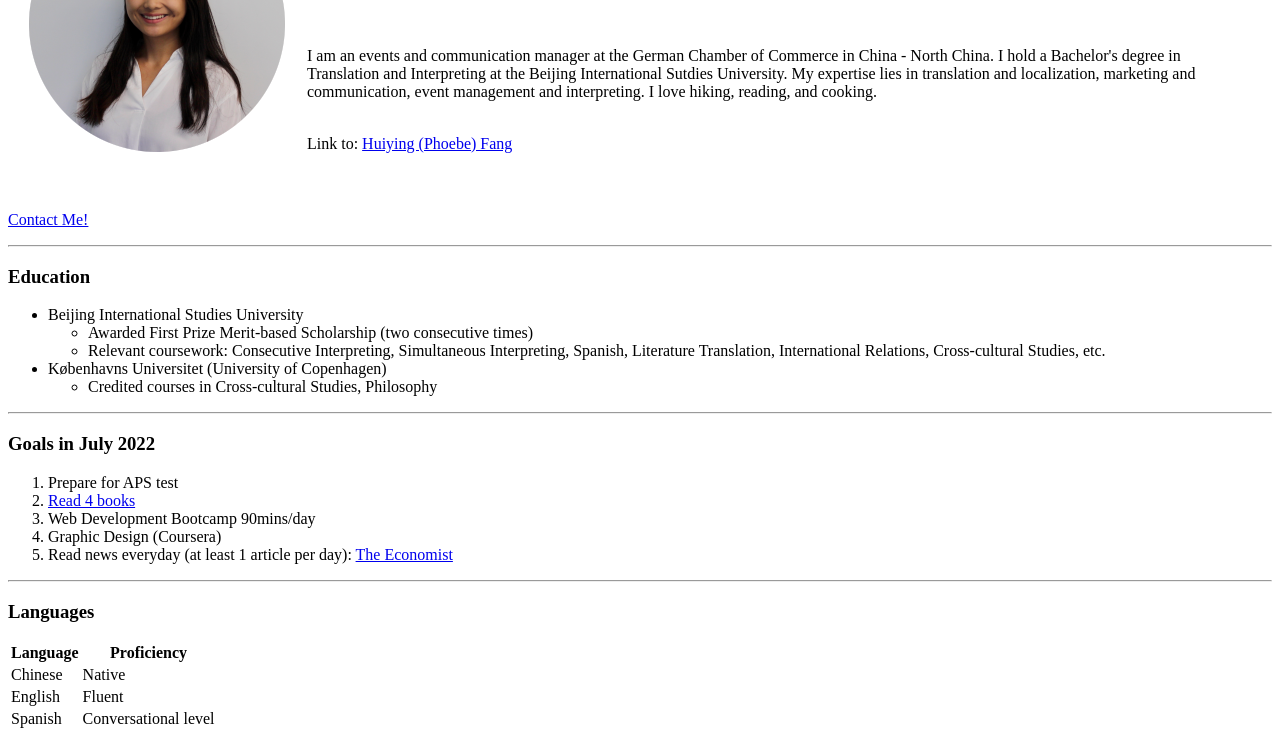
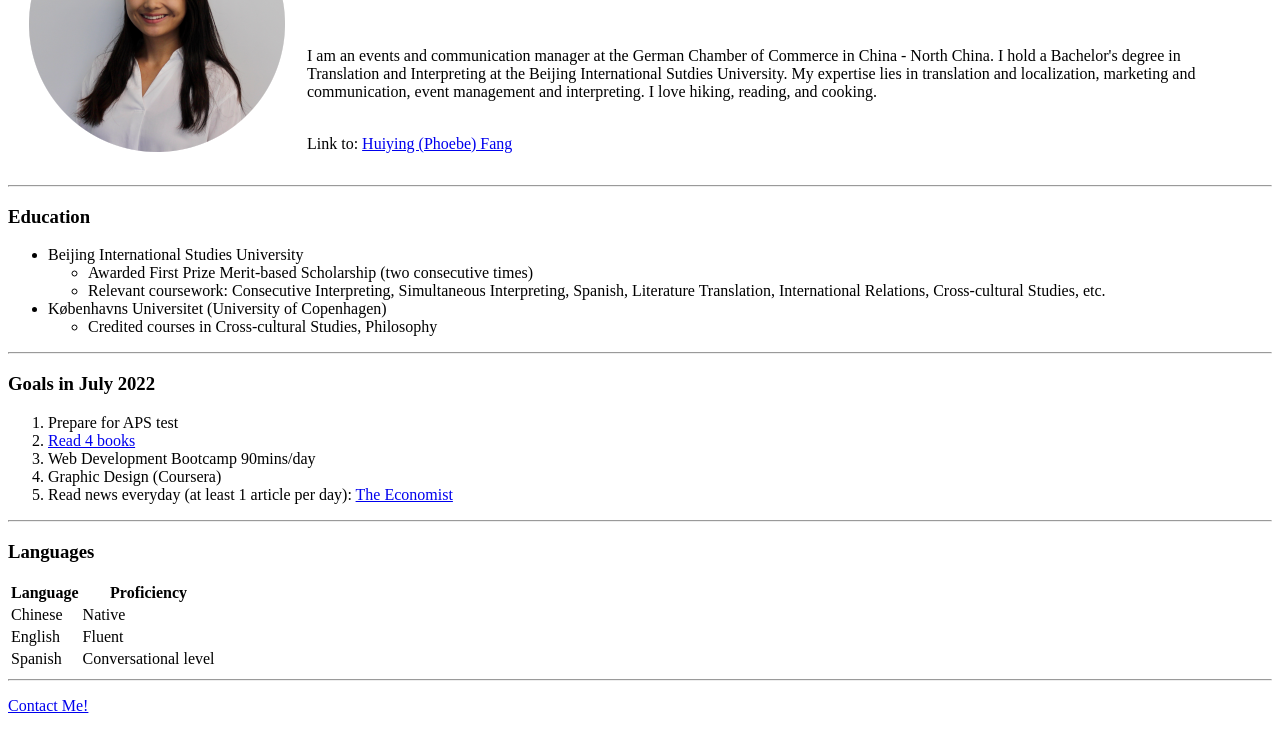
Before and after one commit to savvyphoebe/cv, a plain HTML site: page index.html in a window 1280 px wide. Shown: the part 133-872 px from the top of the page. Drawn offline with Linux system fonts and the light colour scheme.

Commit message:
Update index.html (moved "Contact Me" down)

```diff
--- a/index.html
+++ b/index.html
@@ -15,15 +15,12 @@
         <p><em>Events & Communication Manager of <strong><a href="https://china.ahk.de/">GCC North China</a></strong>.</em></p>
         <br>
         <p>I am an events and communication manager at the German Chamber of Commerce in China - North China. I hold a Bachelor's degree in Translation and Interpreting at the Beijing International Sutdies University. My expertise lies in translation
-          and
-          localization, marketing and communication, event management and interpreting. I love hiking, reading, and cooking.</p>
+          and localization, marketing and communication, event management and interpreting. I love hiking, reading, and cooking.</p>
         <br>
         Link to: <a href="https://www.linkedin.com/in/huiying-phoebe-fang/">Huiying (Phoebe) Fang</a>
       </td>
     </tr>
   </table>
-  <br>
-  <p><a href="contactinfo.html">Contact Me!</a></p>
   <hr>
   <h3>Education</h3>
   <ul>
@@ -69,6 +66,8 @@
       </tr>
     </tbody>
   </table>
+  <hr>
+  <p><a href="contactinfo.html">Contact Me!</a></p>
 </body>
 
 </html>
```
